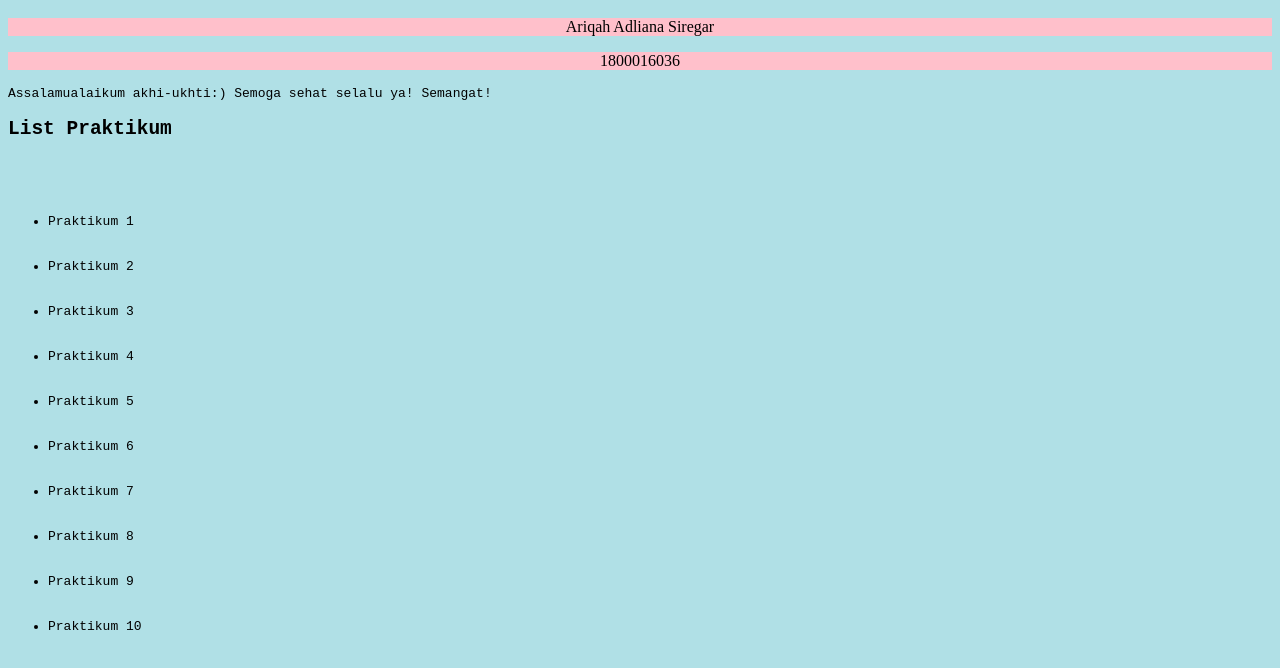
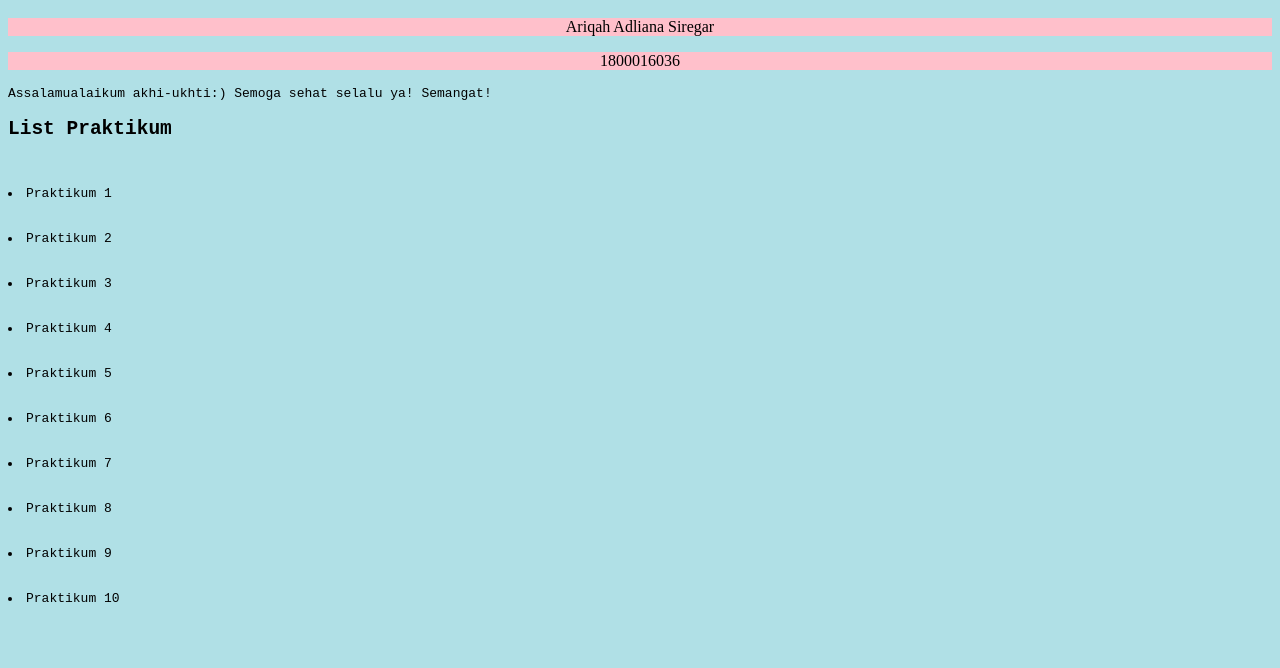
Before and after one commit to ariqahadliana/MultimediaOnline_A, a plain HTML site: page index.html in a window 1280 px wide. Shown: the part 48-716 px from the top of the page. Drawn offline with Linux system fonts and the light colour scheme.

Commit message:
Update index.html

```diff
--- a/index.html
+++ b/index.html
@@ -5,8 +5,8 @@
 <p style="background-color:pink;text-align:center;">1800016036</p>
 <pre>
 Assalamualaikum akhi-ukhti:) Semoga sehat selalu ya! Semangat!
+<pre>
 <h2>List Praktikum</h2>
-<ul>
   <li>Praktikum 1</li>
   <li>Praktikum 2</li>
   <li>Praktikum 3</li>
@@ -17,6 +17,5 @@ Assalamualaikum akhi-ukhti:) Semoga sehat selalu ya! Semangat!
   <li>Praktikum 8</li>
   <li>Praktikum 9</li>
   <li>Praktikum 10</li>
-</ul>
 </body>
 </html>
```
